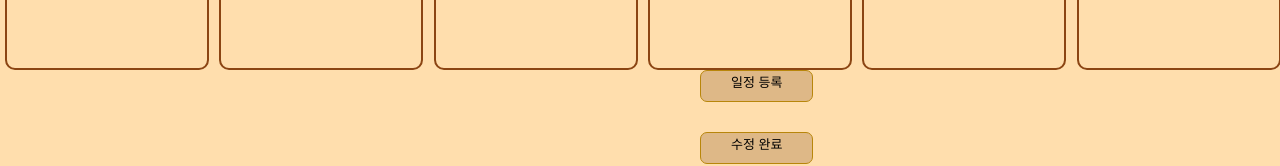
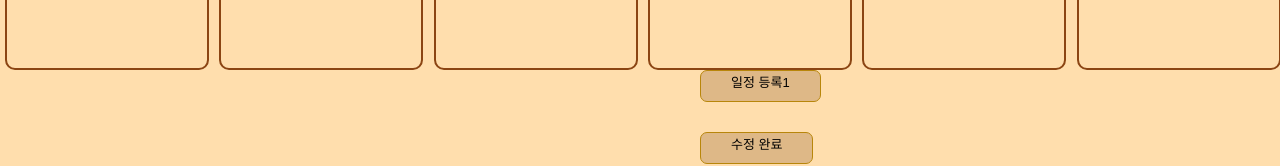
Before and after one commit to ysw753/spart_6week, a React (Create React App) app in the folder scheduler/: page /weekdetail in a window 1280 px wide. Shown: the part 580-746 px from the top of the page. Built offline with nearby package versions, Linux system fonts and the light colour scheme.

Commit message:
#2 수정

```diff
--- a/scheduler/src/components/detail/WeekDetail.js
+++ b/scheduler/src/components/detail/WeekDetail.js
@@ -111,7 +111,7 @@ const WeekDetail = () => {
         </Day>
         </WeekBox>
         <div style={{marginLeft:'700px'}}>
-        <Button onClick={()=>{setweekSchedule(true)}}>일정 등록</Button>
+        <Button onClick={()=>{setweekSchedule(true)}}>일정 등록1</Button>
         </div>
 
         {toggle?(null):(<Button style={{marginLeft:'700px',marginTop:'30px'}} onClick={{}}>수정 완료</Button>)}
```
